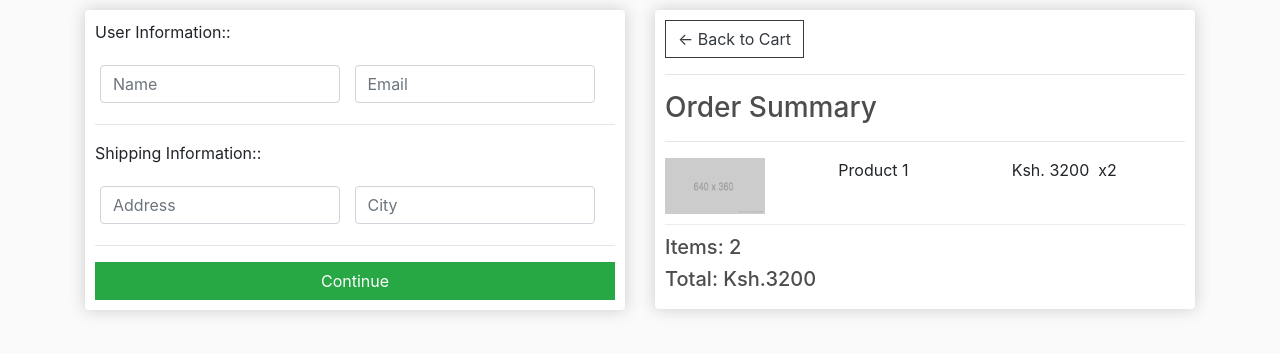
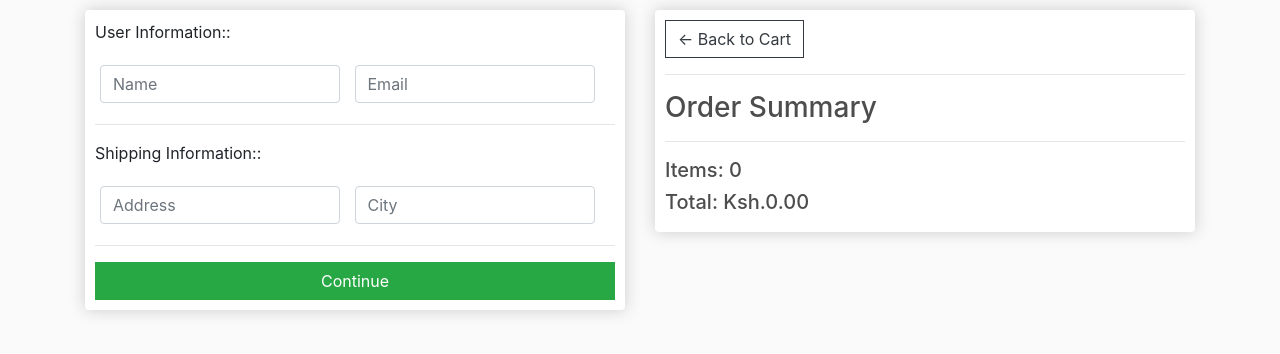
Before and after one commit to CindyKatoni/HeavenScent, a Django app: page /checkout/ in a window 1280 px wide. Shown: the part 57-411 px from the top of the page. Run offline with Django 3.2, Linux system fonts and the light colour scheme; some libraries are stand-ins or nearby versions.

Commit message:
order summary logic

```diff
--- a/store/templates/store/cart.html
+++ b/store/templates/store/cart.html
@@ -12,7 +12,7 @@
                         <h5>Items: <strong>{{order.get_cart_items}}</strong></h5>
                     </th>
                     <th>
-                        <h5>Total: <strong>Ksh{{order.get_cart_total}}</strong></h5>
+                        <h5>Total: <strong>Ksh{{order.get_cart_total|floatformat:2}}</strong></h5>
                     </th>
                     <th>
                         <a style="float: right; margin: 5px;" class="btn btn-success" href="{% url 'checkout' %}">Checkout</a>
--- a/store/templates/store/checkout.html
+++ b/store/templates/store/checkout.html
@@ -34,27 +34,37 @@
             <small>Pay With Mpesa</small>
         </div>
     </div>
+
+    <!--Order  Summary-->
     <div class="col-lg-6">
+
         <div class="box-element">
-            <a class="btn btn-outline-dark" href="{% url 'cart' %}"> &#x2190; Back to Cart</a>
+            <a class="btn btn-outline-dark" href="{% url 'cart' %}">&#x2190; Back to Cart</a>
             <hr>
             <h3>Order Summary</h3>
-            <hr>
+            <hr> {% for item in items %}
             <div class="cart-row">
-                <div style="flex:2;"><img class="row-image" src="{%static 'images/placeholder.png'%}" alt=""></div>
-                <div style="flex:2;">
-                    <p>Product 1</p>
+                <div style="flex:2"><img class="row-image" src="{{item.product.imageURL}}"></div>
+                <div style="flex:2">
+                    <p>{{item.product.name}}</p>
                 </div>
-                <div style="flex:1;">
-                    <p>Ksh. 3200</p>
+                <div style="flex:1">
+                    <p>{{item.product.price}}</p>
                 </div>
-                <div style="flex:1;">
-                    <p>x2</p>
+                <div style="flex:1">
+                    <p>x{{item.quantity}}</p>
                 </div>
             </div>
-            <h5>Items: 2</h5>
-            <h5>Total: Ksh.3200</h5>
+            {% endfor %}
+
+            <h5>Items: {{order.get_cart_items}}</h5>
+            <h5>Total: Ksh.{{order.get_cart_total|floatformat:2}}</h5>
         </div>
 
+
+
     </div>
-</div>{% endblock content %}
+
+
+</div>
+{% endblock content %}
--- a/store/views.py
+++ b/store/views.py
@@ -24,5 +24,13 @@ def cart(request):
     return render(request, 'store/cart.html', context)
 
 def checkout(request):
-    context = {}
+    if request.user.is_authenticated:
+        customer = request.user.customer
+        order, created = Order.objects.get_or_create(customer=customer, complete=False)
+        items = order.orderitem_set.all()
+    else:
+        items = []
+        order = {'get_cart_total':0, 'get_cart_items':0}
+
+    context = {'items': items, 'order': order}
     return render(request, 'store/checkout.html', context)
```
Also changed, not shown: db.sqlite3.
